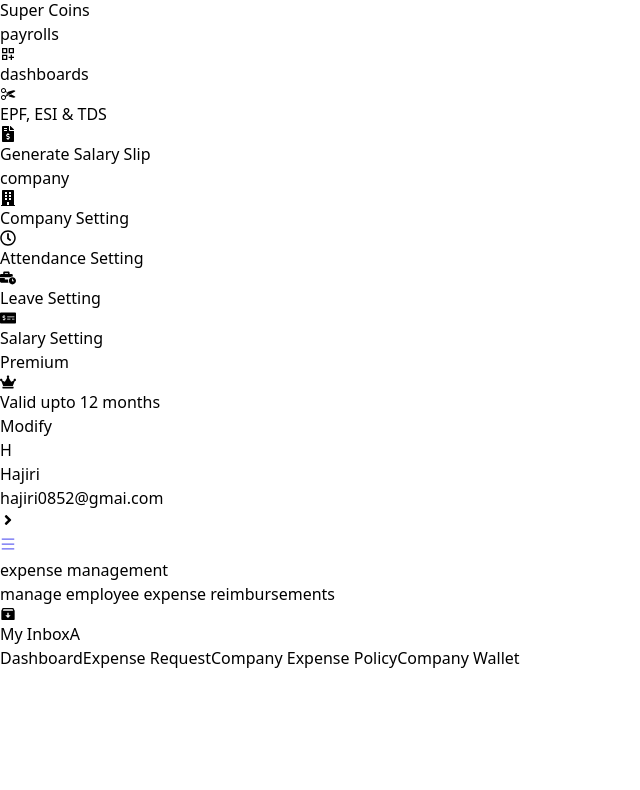
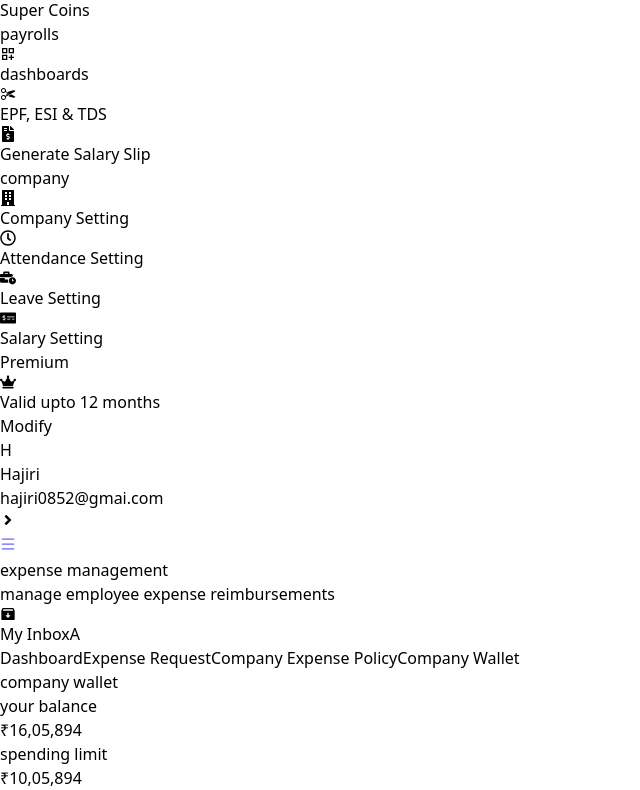
Before and after one commit to Its-me-ak/hajiri-dashboard, a React (Vite) app: page / in a window 1280 px wide. Shown: the part 469-1259 px from the top of the page, without its empty margins (0-640 px from the left). Before the commit the page ends 1139 px from the top, so only its background shows below. Built offline with nearby package versions, Linux system fonts and the light colour scheme.

Commit message:
wallet card done

```diff
--- a/src/components/Sidebar.jsx
+++ b/src/components/Sidebar.jsx
@@ -142,7 +142,6 @@ const Sidebar = () => {
                 {link.links.map((item) => (
                   <NavLink to={`/${item.name}`}
                     key={item.name}
-                    onClick={handleSidebarClose}
                     className={({ isActive }) => isActive ? activeLink : normalLink}
                   >
                     {item.icon}
--- a/src/components/Wallet.jsx
+++ b/src/components/Wallet.jsx
@@ -0,0 +1,20 @@
+
+const Wallet = () => {
+    return (
+        <>
+            <div className="w-64 h-auto bg-[#f5f3f8] mx-3 mt-2 pt-3 rounded-lg capitalize">
+                <span className="px-3 py-3 text-sm text-slate-700 font-semibold">company wallet</span>
+                <div className="px-3 pb-4 mt-4">
+                    <h4 className="text-sm text-slate-600 font-medium" >your balance</h4>
+                    <h2 className="text-2xl text-slate-800 font-bold">₹16,05,894</h2>
+                </div>
+                <div className="p-2 bg-[#dee0ff] rounded-b-lg flex justify-between items-center">
+                    <h4 className="text-xs text-slate-600 font-medium">spending limit</h4>
+                    <h2 className="text-sm font-semibold text-slate-700">₹10,05,894</h2>
+                </div>
+            </div>
+        </>
+    )
+}
+
+export default Wallet
--- a/src/pages/Dashboard.jsx
+++ b/src/pages/Dashboard.jsx
@@ -1,9 +1,11 @@
 import Tabmenu from "../components/Tabmenu"
+import Wallet from "../components/Wallet"
 
 const Dashboard = () => {
   return (
     <div>
         <Tabmenu/>
+        <Wallet/>
     </div>
   )
 }
```
